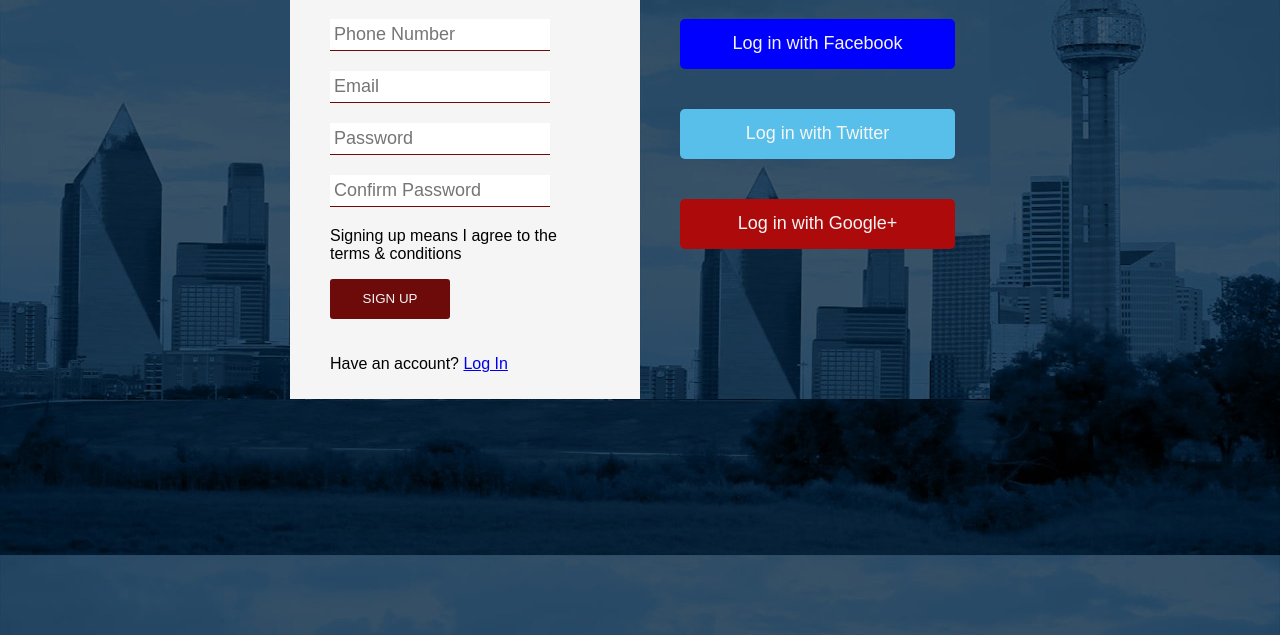
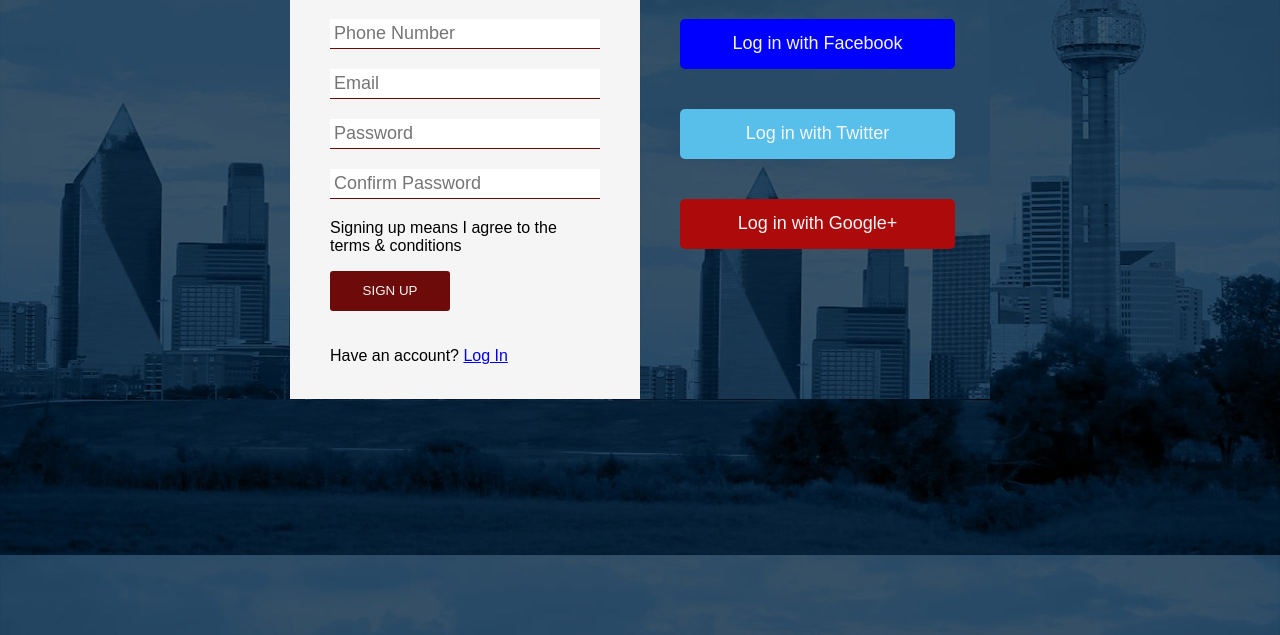
Before and after one commit to DAFaulkens/Galaxy-Project, a plain HTML site: page signup.html in a window 1280 px wide. Shown: the part 165-800 px from the top of the page. Drawn offline with Linux system fonts and the light colour scheme.

Commit message:
added a javascript page

```diff
--- a/signup.css
+++ b/signup.css
@@ -3,6 +3,7 @@ body{
     margin: 0;
     padding: 0;
     font-family: sans-serif;
+    justify-content: center;
 }
 .signup-box{
     position: relative;
@@ -12,7 +13,7 @@ body{
     background-color: whitesmoke;
 }
 .details{
-    position: absolute;
+    position: relative;
     top: 0;
     left: 0;
     box-sizing: border-box;
@@ -25,8 +26,7 @@ body{
     box-sizing: border-box;
     margin-bottom: 20px;
     padding: 4px;
-    width: 220px;
-    height: 32px;
+    width: 100%;
     border: none;
     outline: none;
     border-bottom: 1px solid rgb(109, 11, 11);
@@ -35,6 +35,16 @@ body{
     font-weight: 300;
     transition: .3s ease;
 }
+/* .form i{
+    position: absolute;
+    top: 125px;
+    right: 2px;
+}
+.form small{
+    position: absolute;
+    bottom: 0;
+    left: 0;
+} */
 .btn{
     margin-bottom: 20px;
     width: 120px;
--- a/signup.html
+++ b/signup.html
@@ -5,20 +5,49 @@
     <meta name="viewport" content="width=device-width, initial-scale=1.0">
     <title>Sign Up Page</title>
     <link rel="stylesheet" href="signup.css">
+    <script src="https://kit.fontawesome.com/a076d05399.js"></script>
 </head>
 <body>
+    <script>
+        const form = document.getElementsById('form')
+        const number = document.getElementsById('number')
+        const email = document.getElementsById('name')
+        const password = document.getElementsById('password')
+        const  password2 = document.getElementsById('password2')
+
+
+        form.addEventListener('submit', (e)=>{
+            let messages = []
+            if(number.value === '' || number.value == null){
+                messages.push('Number Required')
+            }
+        })
+    </script>
     <div class="signup-box">
         <div class="details">
             <h1>Sign Up</h1>
+            <form class="form" id="form">
+                <input type="number" name="number" class="input-details" id="number" placeholder="Phone Number" required>
 
-            <input type="number" name="number" class="input-details" placeholder="Phone Number">
-            <input type="text" name="email" class="input-details" placeholder="Email">
-            <input type="password" name="password" class="input-details" placeholder="Password">
-            <input type="password" name="password" class="input-details" placeholder="Confirm Password">
+
+                <input type="text" name="email" class="input-details" id="name" placeholder="Email">
+
+
+                <input type="password" name="password" class="input-details" id="password" placeholder="Password">
+
+
+                <input type="password" name="password" class="input-details" id="password2" placeholder="Confirm Password">
+
+            </form>
+
+
+
+
             <p>Signing up means I agree to the terms & conditions</p>
             <input type="submit" name="signup-button" class="btn" value="SIgn Up" href="home.html">
             <p>Have an account? <a href="login.html">Log In</a></p>
         </div>
+
 
         <div class="socials">
             <h1>Sign In With:</h1>
```
